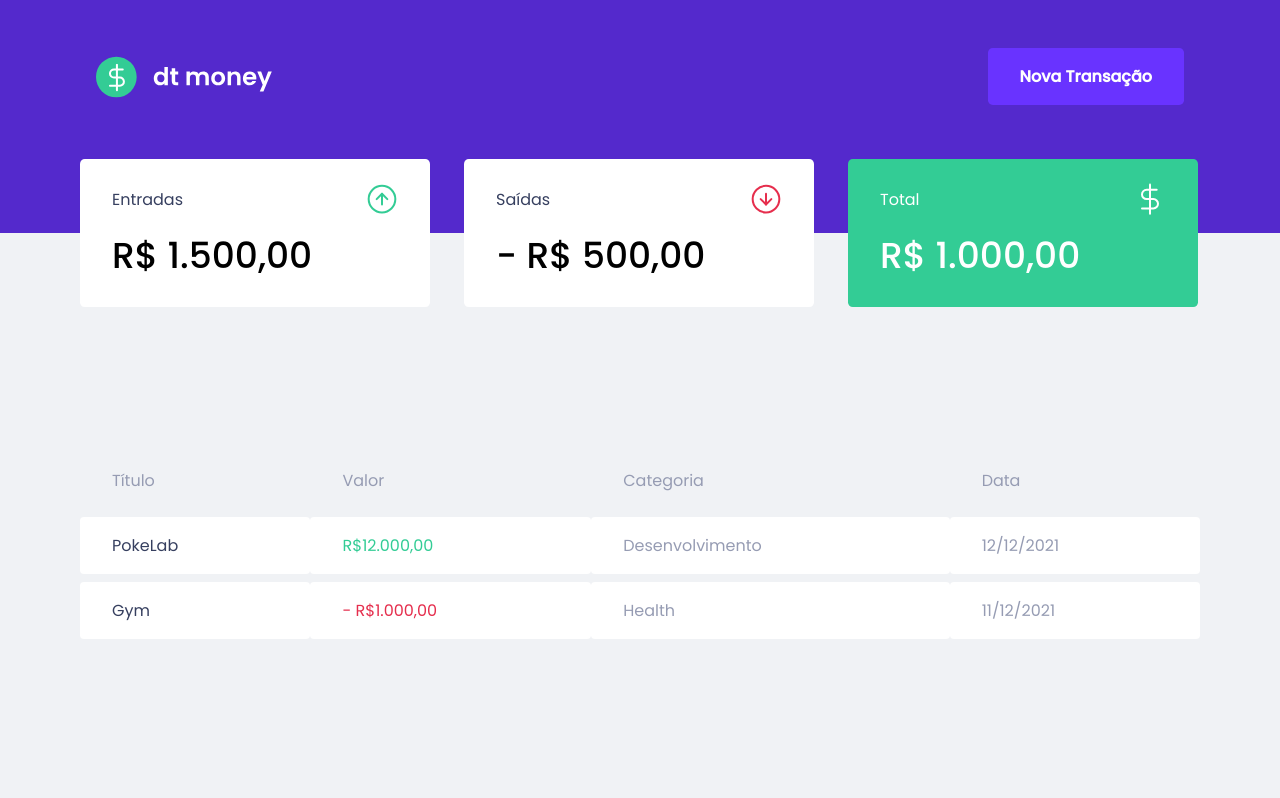
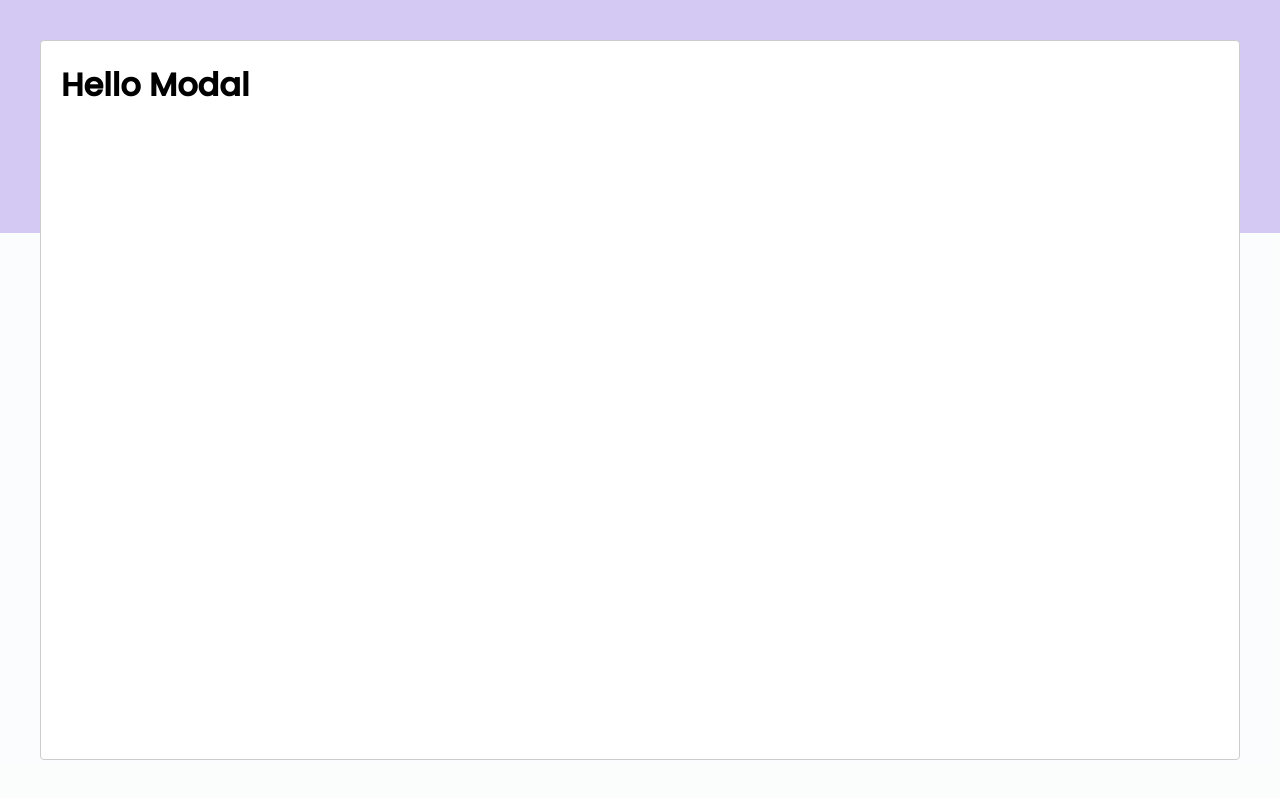
Before and after one commit to LeonardoBrizolla/rocket-money, a React (Create React App) app: page / in a window 1280 px wide. Both pictures are taken after a click on the button "Nova Transação". Built offline with nearby package versions, Linux system fonts and the light colour scheme; no server answers; what miragejs would draw is missing.

Commit message:
Configurando modal de criação

```diff
--- a/package.json
+++ b/package.json
@@ -20,6 +20,7 @@
     "@types/node": "^16.7.13",
     "@types/react": "^17.0.20",
     "@types/react-dom": "^17.0.9",
+    "@types/react-modal": "^3.13.1",
     "@types/styled-components": "^5.1.20",
     "typescript": "^4.4.2"
   },
--- a/src/App.tsx
+++ b/src/App.tsx
@@ -1,18 +1,36 @@
+import Modal from 'react-modal';
+
 import { GlobalColors } from './styles/settings/colors';
 import { GlobalReset } from './styles/generic/reset';
 import { GlobalStyle } from './styles/elements/global';
 import { Header } from './components/Header';
 import { Dashboard } from './components/Dashboard';
+import { useState } from 'react';
 
 export const App = () => {
+  const [isNewTransactionModal, setIsNewTransactionModalOpen] = useState(false);
+
+  const handleOpenNewTransactionModal = () =>
+    setIsNewTransactionModalOpen(true);
+
+  const handleCloseNewTransactionModal = () =>
+    setIsNewTransactionModalOpen(false);
+
   return (
     <>
       <GlobalColors />
       <GlobalReset />
       <GlobalStyle />
 
-      <Header />
+      <Header onOpenNewTransactionModal={handleOpenNewTransactionModal} />
       <Dashboard />
+
+      <Modal
+        isOpen={isNewTransactionModal}
+        onRequestClose={handleCloseNewTransactionModal}
+      >
+        <h1>Hello Modal</h1>
+      </Modal>
     </>
   );
 };
--- a/src/components/Header/index.tsx
+++ b/src/components/Header/index.tsx
@@ -3,11 +3,21 @@ import { Logo } from '../../objects/Logo';
 
 import { Container, Content } from './styles';
 
-export const Header = () => (
+interface HeaderProps {
+  onOpenNewTransactionModal: () => void;
+}
+
+export const Header = ({ onOpenNewTransactionModal }: HeaderProps) => {
+  return (
     <Container>
       <Content>
         <Logo />
-      <ButtonRocket content="Nova Transação" />
+        <ButtonRocket
+          content="Nova Transação"
+          type="button"
+          onClick={onOpenNewTransactionModal}
+        />
       </Content>
     </Container>
   );
+};
--- a/src/objects/ButtonRocket/index.tsx
+++ b/src/objects/ButtonRocket/index.tsx
@@ -2,8 +2,14 @@ import { Button } from './styles';
 
 type ButtonRocketProps = {
   content: string;
+  type?: 'button' | 'submit' | 'reset' | undefined;
+  onClick: () => void;
 };
 
-export const ButtonRocket = ({ content }: ButtonRocketProps) => {
-  return <Button type="button">{content}</Button>;
+export const ButtonRocket = ({ content, type, onClick }: ButtonRocketProps) => {
+  return (
+    <Button type={type} onClick={onClick}>
+      {content}
+    </Button>
+  );
 };
```
Also changed, not shown: 1 other file (tests, documents, lock files or other folders). Lines whose indentation alone changed are shown as unchanged.
